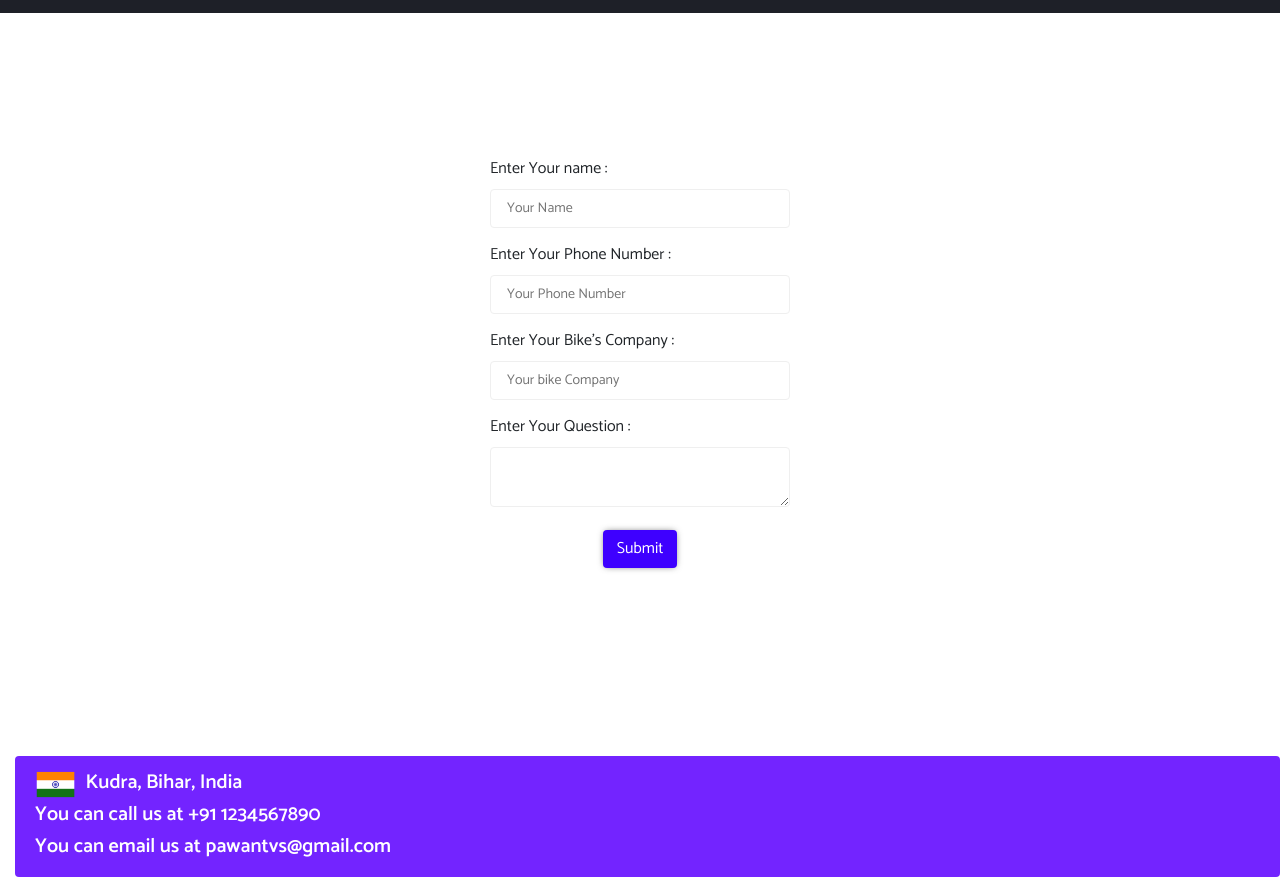
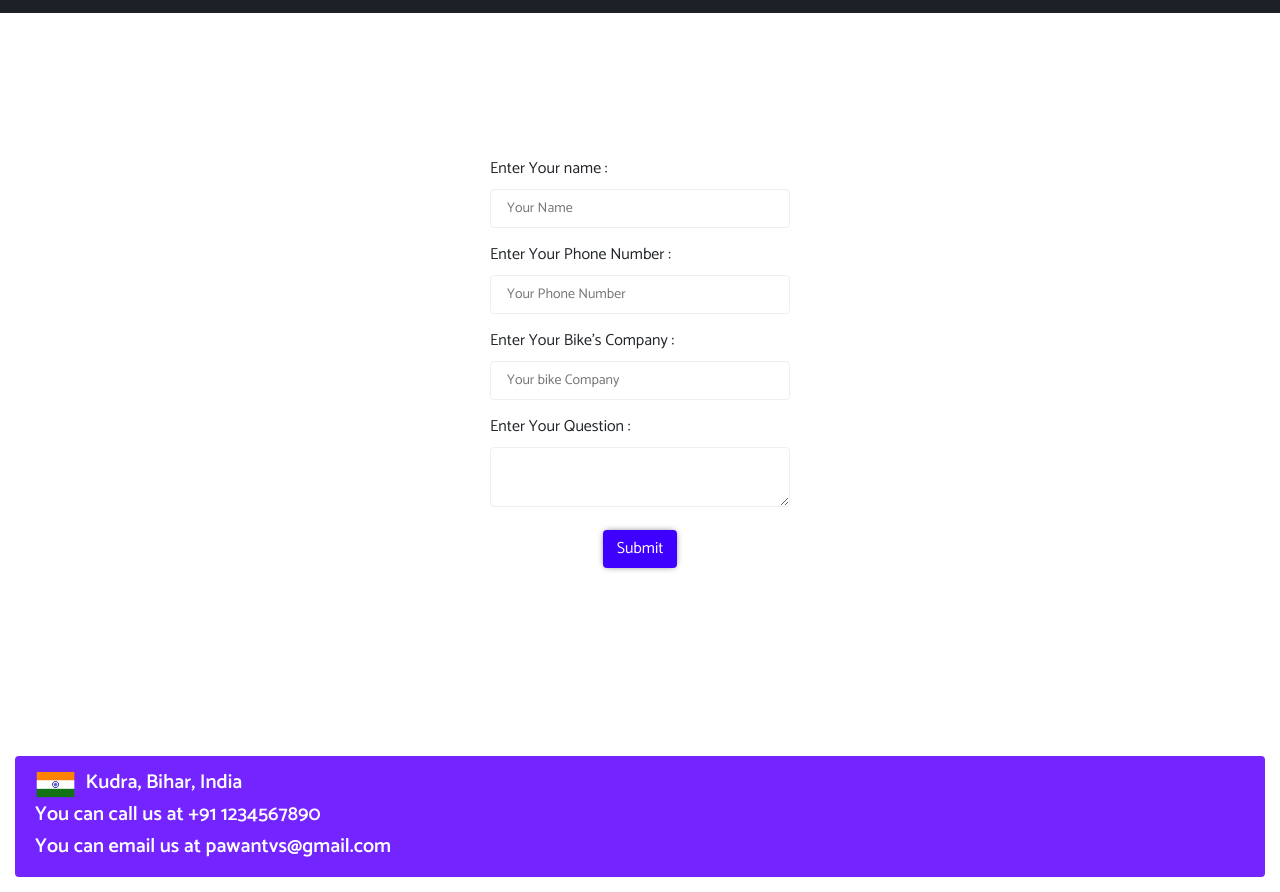
Before and after one commit to pawanpratapweb/pawanTvswebsite, a website: page public/contact/index.html in a window 1280 px wide. Shown: the part 59-951 px from the top of the page. Drawn offline with nearby package versions, Linux system fonts and the light colour scheme.

Commit message:
Update style.css

```diff
--- a/public/style.css
+++ b/public/style.css
@@ -131,7 +131,7 @@ header {
 }
 
 .serviceBottom {
-    width: calc(100% - 15px);
+    width: calc(100% - 30px);
     padding: 10px 20px;
     margin: 15px;
     border-radius: 4px;
```
